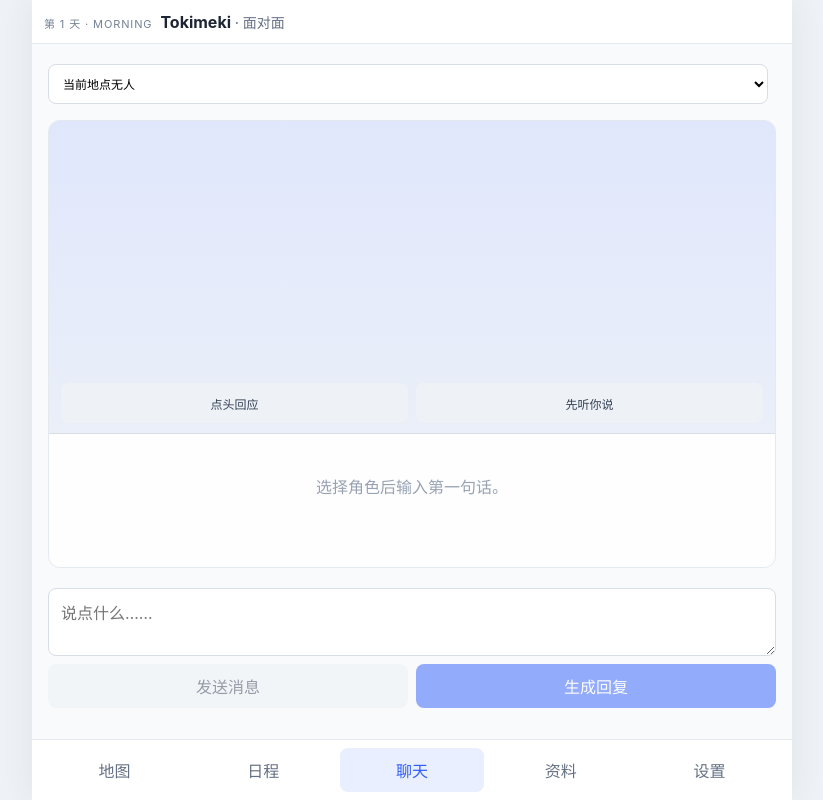
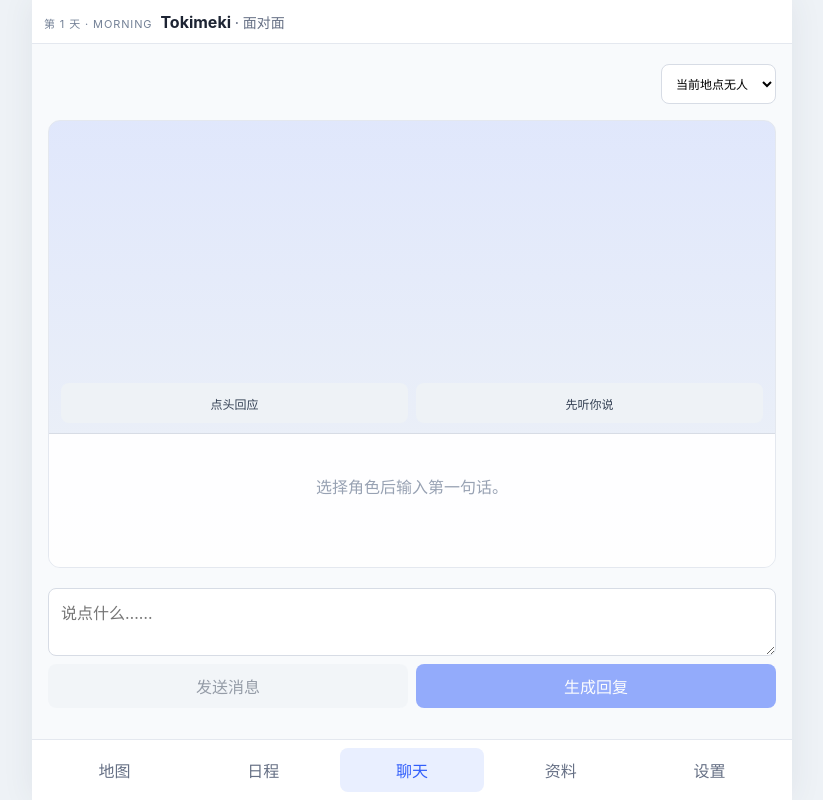
Before and after one commit to ssrei7/Tokimeki, a React (Vite) app: page / in a window 1280 px wide. Both pictures are taken after a click on the button "打开聊天". Shown: the whole page, without its empty margins (228-1051 px from the left). Built offline with nearby package versions, Linux system fonts and the light colour scheme.

Commit message:
feat: add multi-character encounter context

```diff
--- a/src/App.tsx
+++ b/src/App.tsx
@@ -105,6 +105,7 @@ export function App() {
   const [presetBundles, setPresetBundles] = useState<PresetBundle[]>([]);
   const [selectedPresetBundleId, setSelectedPresetBundleId] = useState('');
   const [selectedCharacterId, setSelectedCharacterId] = useState('');
+  const [chatParticipantIds, setChatParticipantIds] = useState<string[]>([]);
   const [visualCharacterId, setVisualCharacterId] = useState('');
   const [personaEditingId, setPersonaEditingId] = useState('');
   const [personaName, setPersonaName] = useState('');
@@ -573,9 +574,18 @@ export function App() {
     commitSave(next);
     setActiveEncounter(null);
     if (!formal) { setFeedback({ tone: 'info', text: '你决定留下继续，但当前没有可用的正式角色聊天卡。' }); return; }
+    const participantIds = activeEncounter.candidates.filter((candidate) => candidate.tier === 'formal' && characters.some((item) => item.id === candidate.id)).map((candidate) => candidate.id);
+    setChatParticipantIds(participantIds);
     setSelectedCharacterId(formal.id);
     setTab('chat');
     setFeedback({ tone: 'info', text: `你留下来和${formal.name}继续聊聊。` });
+  }
+
+  function updateChatParticipants(ids: string[]): void {
+    const available = [...new Set(ids)].filter((id) => presentChatCharacters.some((character) => character.id === id));
+    if (!available.length) return;
+    setChatParticipantIds(available);
+    if (!available.includes(selectedCharacterId)) setSelectedCharacterId(available[0]);
   }
 
   async function appendMessage() {
@@ -609,7 +619,9 @@ export function App() {
     const splitter = new OpsStreamSplitter();
     const latestInput = [...next].reverse().find((message) => message.role === 'user')?.content ?? '';
     const activePresetBundle = presetBundles.find((item) => item.id === selectedPresetBundleId);
-    const promptFacts = { input: latestInput, character: activeCharacter, presetBundle: activePresetBundle, playerPersona: activePersona, worldbooks, history: next, world: saveRef.current.world };
+    const participantIds = chatParticipantIds.length ? chatParticipantIds : [selectedCharacterId];
+    const participants = participantIds.map((id) => characters.find((item) => item.id === id)).filter((character): character is CharacterCard => Boolean(character));
+    const promptFacts = { input: latestInput, character: activeCharacter, participants, presetBundle: activePresetBundle, playerPersona: activePersona, worldbooks, history: next, world: saveRef.current.world };
     promptEvents.emit('beforePromptAssemble', { facts: promptFacts, task: 'narrate_main' });
     const assembled = assembler.assemble(promptFacts, { budget: Math.max(1, parsed.contextWindow - parsed.maxOutputTokens), task: 'narrate_main' });
     setDebug((current) => ({ ...current, prompt: assembled }));
@@ -1010,7 +1022,7 @@ export function App() {
       {feedback && <div className={`feedback ${feedback.tone}`} role="status">{feedback.text}<button aria-label="关闭提示" onClick={() => setFeedback(null)}>×</button></div>}
       {tab === 'map' && <MapView save={save} worldbooks={worldbooks} activeEncounter={activeEncounter} onEncounterOutcome={chooseEncounterOutcome} onContinueEncounter={continueEncounter} onMove={moveToNode} onOpenChat={() => setTab('chat')} onImportBackground={importMapBackground} onImportSceneBackground={importSceneBackground} onRemoveSceneBackground={removeSceneBackground} onToggleMode={toggleMapMode} onCreateNode={addMapNode} onEditNode={editMapNode} onDeleteNode={removeMapNode} onSuggestNode={suggestMapNode} onGenerateMap={generateMap} onExpandMap={expandMap} mapGenerating={mapGenerating} />}
       {tab === 'day' && <DayView save={save} snapshots={snapshots} summarizingDay={summarizingDay} onAction={runDayAction} onSleep={sleepEarly} onRestoreSnapshot={restoreSnapshot} onSaveDiary={saveDiaryEdit} onPresetChange={setCalendarPreset} />}
-      {tab === 'chat' && <ChatView characters={presentChatCharacters} worldCharacters={save.world.characters} worldCharacter={selectedCharacterId ? save.world.characters[selectedCharacterId] : undefined} sceneBackground={save.world.map.nodes[save.world.player.nodeId]?.sceneBackground} playerLabel={activePersona?.displayName ?? save.world.player.name} selectedCharacterId={selectedCharacterId} setSelectedCharacterId={setSelectedCharacterId} messages={messages} input={input} setInput={setInput} onAppend={appendMessage} onGenerate={generateReply} requestStatus={requestStatus} busy={busy} pendingOps={pendingOps} manualOps={manualOps} setManualOps={setManualOps} onRetryOps={retryOpsExtraction} onApplyManualOps={applyManualOps} />}
+      {tab === 'chat' && <ChatView characters={presentChatCharacters} worldCharacters={save.world.characters} worldCharacter={selectedCharacterId ? save.world.characters[selectedCharacterId] : undefined} participantIds={chatParticipantIds} onParticipantIdsChange={updateChatParticipants} sceneBackground={save.world.map.nodes[save.world.player.nodeId]?.sceneBackground} playerLabel={activePersona?.displayName ?? save.world.player.name} selectedCharacterId={selectedCharacterId} setSelectedCharacterId={setSelectedCharacterId} messages={messages} input={input} setInput={setInput} onAppend={appendMessage} onGenerate={generateReply} requestStatus={requestStatus} busy={busy} pendingOps={pendingOps} manualOps={manualOps} setManualOps={setManualOps} onRetryOps={retryOpsExtraction} onApplyManualOps={applyManualOps} />}
       {tab === 'library' && <LibraryView characters={characters} worldbooks={worldbooks} presets={presets} presetBundles={presetBundles} selectedPresetBundleId={selectedPresetBundleId} setSelectedPresetBundleId={setSelectedPresetBundleId} setPresetBundleName={setPresetBundleName} presetBundleName={presetBundleName} onCreatePresetBundle={createPresetBundle} onRenamePresetBundle={renamePresetBundle} onDeletePresetBundle={removePresetBundle} save={save} name={name} setName={setName} draftText={draftText} setDraftText={setDraftText} editing={editing} setEditing={setEditing} addContent={addContent} onDelete={onDelete} onExport={downloadJson} onImport={importContent} onExportSave={downloadSave} onImportSave={loadSave} onExportPresetBundle={exportPresetBundleFile} onImportPresetBundle={importPresetBundleFile} includeChatsOnExport={includeChatsOnExport} setIncludeChatsOnExport={setIncludeChatsOnExport} onClearChats={clearAllChats} itemName={itemName} setItemName={setItemName} itemTags={itemTags} setItemTags={setItemTags} itemDescription={itemDescription} setItemDescription={setItemDescription} onAddItem={addItemDefinition} onAddCharacterToWorld={addCharacterToCurrentWorld} visualCharacterId={visualCharacterId} setVisualCharacterId={setVisualCharacterId} onImportCharacterVisual={importCharacterVisual} onRemoveCharacterVisual={removeCharacterVisual} />}
       {tab === 'settings' && <SettingsView provider={provider} setProvider={setProvider} providers={providers} bindings={bindings} defaultProviderId={defaultProviderId} headersDraft={headersDraft} setHeadersDraft={setHeadersDraft} models={models} requestStatus={requestStatus} onNewProvider={() => { setProvider(newProvider()); setModels([]); }} onSaveProvider={saveProviderConfig} onDeleteProvider={deleteProviderConfig} onDiscoverModels={discoverModels} onTestConnection={testConnection} onDefaultProviderChange={updateDefaultProvider} onBindingChange={updateTaskBinding} debug={debug} debugTab={debugTab} setDebugTab={setDebugTab} save={save} personas={personas} personaId={save.world.player.personaId ?? ''} personaEditingId={personaEditingId} setPersonaEditingId={setPersonaEditingId} personaName={personaName} setPersonaName={setPersonaName} personaDisplayName={personaDisplayName} setPersonaDisplayName={setPersonaDisplayName} personaDescription={personaDescription} setPersonaDescription={setPersonaDescription} onSavePersona={savePersonaDraft} onBindPersona={bindPersona} onDeletePersona={removePersona} statKey={statKey} setStatKey={setStatKey} statValue={statValue} setStatValue={setStatValue} onAddStat={addCustomStat} mockFixtureId={mockFixtureId} setMockFixtureId={setMockFixtureId} onLoadStage4Fixture={loadStage4EncounterFixture} />}
     </main>
@@ -1258,6 +1270,8 @@ function ChatView(props: {
   characters: CharacterCard[];
   worldCharacters: SaveFile['world']['characters'];
   worldCharacter?: SaveFile['world']['characters'][string];
+  participantIds: string[];
+  onParticipantIdsChange: (ids: string[]) => void;
   sceneBackground?: AssetRef;
   playerLabel: string;
   selectedCharacterId: string;
@@ -1294,6 +1308,17 @@ function ChatView(props: {
   const activePortrait = activeWorldCharacter?.visuals.portraits.find((portrait) => portrait.id === activeWorldCharacter?.visuals.activePortraitId) ?? activeWorldCharacter?.visuals.portraits[0];
   const accentColor = activeWorldCharacter?.visuals.accentColor ?? '#315efb';
   const activeSpeakerName = activeWorldCharacter?.name ?? (activeSpeakerId === 'player' ? props.playerLabel : characterName);
+  const participantIds = props.participantIds.length ? props.participantIds : (props.selectedCharacterId ? [props.selectedCharacterId] : []);
+  const participantCharacters = props.characters.filter((character) => participantIds.includes(character.id));
+  const toggleParticipant = (id: string) => {
+    if (participantIds.includes(id)) {
+      const next = participantIds.filter((participantId) => participantId !== id);
+      if (next.length) props.onParticipantIdsChange(next);
+      return;
+    }
+    if (participantIds.length >= 3) return;
+    props.onParticipantIdsChange([...participantIds, id]);
+  };
 
   useEffect(() => {
     let cancelled = false;
@@ -1358,7 +1383,7 @@ function ChatView(props: {
   }, [latestRole, props.busy]);
 
   return <section className="chat-screen vn-chat-screen">
-    <div className="character-picker"><select aria-label="聊天角色" value={props.selectedCharacterId} onChange={(event) => props.setSelectedCharacterId(event.target.value)}><option value="">当前地点无人</option>{props.characters.map((item) => <option key={item.id} value={item.id}>{item.name}</option>)}</select></div>
+    <div className="character-picker"><div className="participant-picker" aria-label="本次对话角色">{props.characters.length > 1 && <span className="participant-label">本次对话</span>}{props.characters.map((item) => <label key={item.id} className="participant-option"><input type="checkbox" checked={participantIds.includes(item.id)} onChange={() => toggleParticipant(item.id)} /><span>{item.name}</span></label>)}</div><select aria-label="主要聊天角色" value={props.selectedCharacterId} onChange={(event) => props.setSelectedCharacterId(event.target.value)}><option value="">当前地点无人</option>{participantCharacters.map((item) => <option key={item.id} value={item.id}>{item.name}</option>)}</select></div>
     <div className="vn-stage" style={{ '--vn-accent': accentColor, ...(sceneBackgroundUrl ? { backgroundImage: `linear-gradient(180deg, #0002, #0003), url("${sceneBackgroundUrl}")` } : {}) } as CSSProperties}>
       <div className="vn-portrait-area" aria-label={`${activeSpeakerName}的立绘`}>
         {portraitUrl ? <img className="vn-portrait" style={activePortrait?.transform ? { transform: `translate(${activePortrait.transform.offsetX}px, ${activePortrait.transform.offsetY}px) scale(${activePortrait.transform.scale})` } : undefined} src={portraitUrl} alt={`${activeSpeakerName}的立绘`} /> : <div className="vn-portrait-empty" aria-label="暂无立绘" />}
```
Also changed, not shown: src/core/prompt/default-blocks.ts (+18 -12 lines), 1 other file (tests, documents, lock files or other folders).
